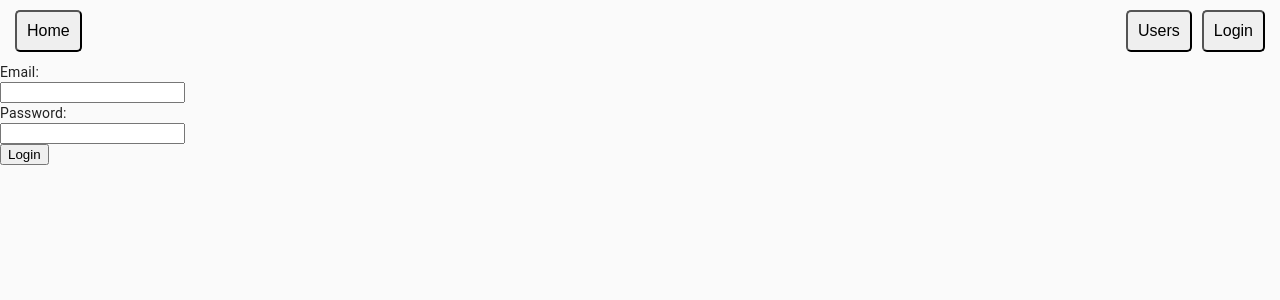
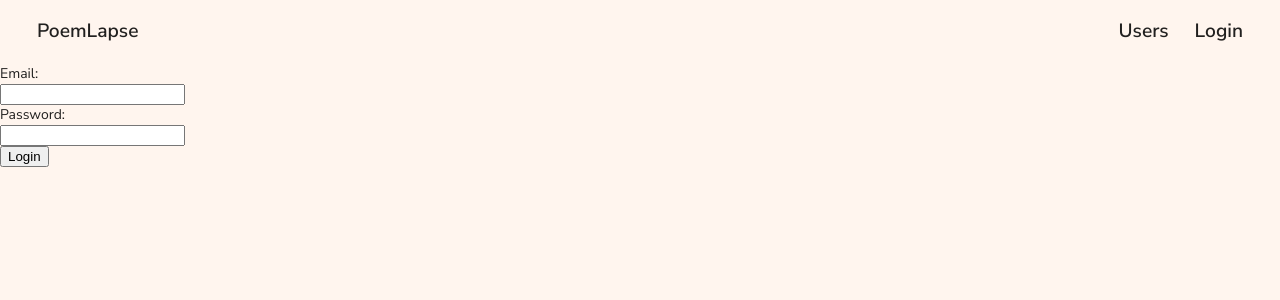
Before and after one commit to jshafto/poemlapse, a React (Create React App) app in the folder client/: page /login in a window 1280 px wide. Shown: the top 300 px of the page. Built offline with nearby package versions, Linux system fonts and the light colour scheme; no server answers.

Commit message:
switched back to MUI and fixed nav

```diff
--- a/client/public/index.html
+++ b/client/public/index.html
@@ -2,7 +2,8 @@
 <html lang="en">
   <head>
     <meta charset="utf-8" />
-    <title>Simple React App</title>
+    <link href="https://fonts.googleapis.com/css2?family=Nunito+Sans:ital,wght@0,300;0,400;0,600;0,700;1,300;1,400;1,600;1,700&display=swap" rel="stylesheet">
+    <title>Poemlapse</title>
   </head>
   <body>
     <div id="root"></div>
--- a/client/src/App.js
+++ b/client/src/App.js
@@ -7,14 +7,16 @@ import CssBaseline from "@material-ui/core/CssBaseline";
 
 import UserList from './components/UsersList';
 import LoginForm from './components/LoginForm';
-import NavBar from './components/NavBar'
-import { restoreCSRF } from './store/csrf'
-
+import NavBar from './components/NavBar';
+import Editor from './components/Editor';
+import { restoreCSRF } from './store/csrf';
+import { themeObj } from './theme'
 import { ProtectedRoute, AuthRoute } from './Routes';
 
 
+
 function App() {
-    const theme = createMuiTheme();
+    const theme = createMuiTheme(themeObj);
     const dispatch = useDispatch();
 
 
--- /dev/null
+++ b/client/src/components/Editor.js
@@ -0,0 +1,12 @@
+import React from 'react';
+
+import Paper from '@material-ui/core/Paper'
+
+const Editor = () => {
+    return (
+        <Paper>
+        </Paper>
+    )
+}
+
+export default Editor;
--- a/client/src/components/NavBar.js
+++ b/client/src/components/NavBar.js
@@ -1,30 +1,26 @@
 import React from 'react';
 import { NavLink } from 'react-router-dom';
-import { useDispatch, useSelector } from 'react-redux'
+import { useDispatch, useSelector } from 'react-redux';
+
+import { makeStyles } from '@material-ui/styles';
+import AppBar from '@material-ui/core/AppBar';
+import Button from '@material-ui/core/Button'
+import Toolbar from '@material-ui/core/Toolbar';
+
 import { logout } from '../store/authentication';
 
-import { makeStyles } from '@material-ui/styles'
 
 const useStyles = makeStyles(theme => ({
     bar: {
-        position: 'static',
-        display: 'flex',
-        width: '100%',
-        padding: 10,
         justifyContent: 'space-between',
     },
     button: {
-        padding: 10,
-        fontSize: '1rem',
-        borderRadius: 5,
-        '&:hover': {
-            backgroundColor: 'lightgray'
-        }
-    },
-    buttonContainer: {
+        fontSize: '1.2rem',
+        fontWeight: '600',
         marginRight: 5,
         marginLeft: 5,
     },
+
     others: {
         display: 'flex',
     }
@@ -40,34 +36,27 @@ const NavBar = () => {
     const handleLogout = () => dispatch(logout())
 
     return (
-        <nav className={classes.bar}>
+        <AppBar
+            color='transparent'
+            elevation='0'
+            position='static' >
+            <Toolbar className={classes.bar}>
+                <Button className={classes.button} component={NavLink} to="/">
+                    PoemLapse
+                </Button>
+                <div className={classes.others}>
+                    <Button component={NavLink} to='/users' className={classes.button}>Users</Button>
+                    {(loggedOut) ? (
 
-            <div className={classes.buttonContainer}>
-                <NavLink to="/">
-                    <button className={classes.button}>Home</button>
-                </NavLink>
-            </div>
-            <div className={classes.others}>
-                <div className={classes.buttonContainer}>
-                    <NavLink to="/users">
-                        <button className={classes.button}>Users</button>
-                    </NavLink>
+                        <Button component={NavLink} to="/login" className={classes.button}>Login</Button>
+                    ) : (
+                            <Button className={classes.button} onClick={handleLogout}>Logout</Button>
+                        )
+                    }
+
                 </div>
-                {(loggedOut) ? (
-                    <div className={classes.buttonContainer}>
-                        <NavLink to="/login">
-                            <button className={classes.button}>Login</button>
-                        </NavLink>
-                    </div>
-                ) : (
-                        <div className={classes.buttonContainer}>
-                            <button className={classes.button} onClick={handleLogout}>Logout</button>
-                        </div>
-                    )
-                }
-
-            </div>
-        </nav>
+            </Toolbar>
+        </AppBar>
     )
 }
 
--- /dev/null
+++ b/client/src/theme.js
@@ -0,0 +1,17 @@
+export const themeObj = {
+    // typography: {
+    //     fontFamily: `"Inter", "Helvetica", sans-serif `
+    // },
+    palette: {
+        background: {
+            default: "#FFF5EE",
+        },
+    },
+    typography: {
+        button: {
+            textTransform: 'none',
+            fontFamily: `"Nunito Sans", "Futura", "Helvetica", sans-serif `
+        },
+        fontFamily: `"Nunito Sans", "Futura", "Helvetica", sans-serif `
+    },
+}
```
